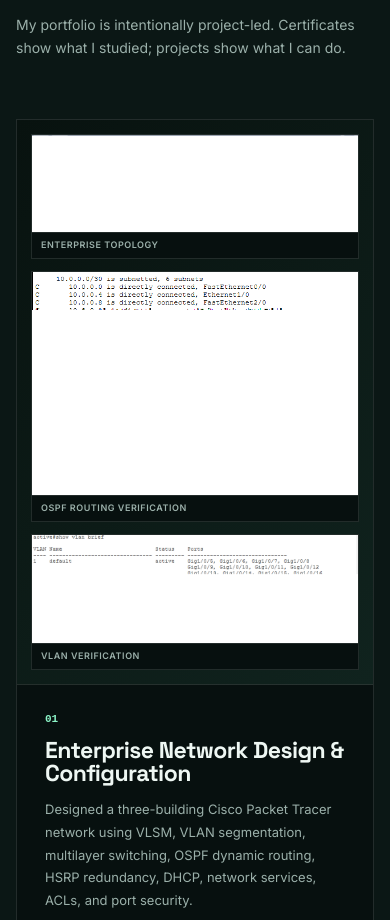
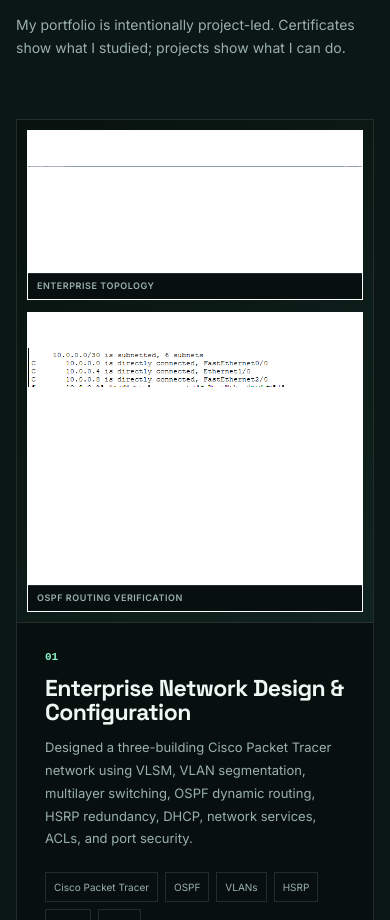
Before and after one commit to omarsherif547/omarsherif547.github.io, a plain HTML site: page index.html in a window 390 px wide. Shown: the part 3084-4004 px from the top of the page. Drawn offline with Linux system fonts and the light colour scheme.

Commit message:
Make project screenshots mobile safe

```diff
--- a/index.html
+++ b/index.html
@@ -8,7 +8,7 @@
   <link rel="preconnect" href="https://fonts.googleapis.com">
   <link rel="preconnect" href="https://fonts.gstatic.com" crossorigin>
   <link href="https://fonts.googleapis.com/css2?family=Inter:wght@400;500;600;700;800&family=Space+Grotesk:wght@500;600;700&display=swap" rel="stylesheet">
-  <link rel="stylesheet" href="styles.css?v=20260916-2" />
+  <link rel="stylesheet" href="styles.css?v=20260916-bgfix" />
 
   <style>
     /* Critical mobile fixes: keep project screenshots visible on phones */
@@ -33,6 +33,14 @@
       .project-shot img,.main-shot img,.project-shot-row img{width:100%!important;height:auto!important;min-height:0!important;max-height:none!important;display:block!important;}
       .project-shot figcaption{font-size:9px!important;padding:7px 9px!important;}
     }
+
+    /* Final mobile image fix: display screenshots as background cards with fixed height */
+    .mobile-safe-gallery{display:flex!important;flex-direction:column!important;gap:14px!important;width:100%!important;padding:16px!important;overflow:visible!important;border-right:1px solid var(--line);background:linear-gradient(135deg,#08120f,#10231e)}
+    .mobile-safe-shot{display:block!important;width:100%!important;min-height:300px!important;background-color:#fff!important;background-repeat:no-repeat!important;background-position:center!important;background-size:contain!important;border:1px solid var(--line)!important;text-decoration:none!important;position:relative!important;overflow:hidden!important}
+    .mobile-safe-shot.ospf-shot{min-height:420px!important}
+    .mobile-safe-shot span{position:absolute;left:0;right:0;bottom:0;padding:8px 10px;color:var(--muted);font:600 10px/1.2 Inter,sans-serif;letter-spacing:.06em;text-transform:uppercase;background:var(--bg);border-top:1px solid var(--line)}
+    @media(max-width:900px){.mobile-safe-gallery{border-right:0!important;border-bottom:1px solid var(--line)!important}.mobile-safe-shot{min-height:220px!important}.mobile-safe-shot.ospf-shot{min-height:360px!important}}
+    @media(max-width:700px){.mobile-safe-gallery{padding:10px!important;gap:12px!important}.mobile-safe-shot{min-height:170px!important}.mobile-safe-shot.ospf-shot{min-height:300px!important}.mobile-safe-shot span{font-size:9px!important;padding:7px 9px!important}}
   </style>
 </head>
 <body>
@@ -107,21 +115,13 @@
         <div class="section-heading split"><div><span>02 / Selected work</span><h2>Projects that show<br><em>how I think.</em></h2></div><p>My portfolio is intentionally project-led. Certificates show what I studied; projects show what I can do.</p></div>
         <div class="project-grid">
           <article class="project featured">
-            <div class="project-gallery" aria-label="Cisco Packet Tracer project screenshots">
-              <figure class="project-shot main-shot">
-                <img src="assets/projects/network-topology.png?v=20260916-2" alt="Three-building Cisco Packet Tracer enterprise network topology" loading="eager" decoding="async">
-                <figcaption>Enterprise topology</figcaption>
-              </figure>
-              <div class="project-shot-row">
-                <figure class="project-shot">
-                  <img src="assets/projects/ospf-routing-table.png?v=20260916-2" alt="Cisco router routing table showing OSPF learned routes" loading="eager" decoding="async">
-                  <figcaption>OSPF routing verification</figcaption>
-                </figure>
-                <figure class="project-shot">
-                  <img src="assets/projects/vlan-configuration.png?v=20260916-2" alt="Cisco show vlan brief output with VLANs 10, 20, and 30" loading="eager" decoding="async">
-                  <figcaption>VLAN verification</figcaption>
-                </figure>
-              </div>
+            <div class="project-gallery mobile-safe-gallery" aria-label="Cisco Packet Tracer project screenshots">
+              <a class="mobile-safe-shot topology-shot" href="/assets/projects/network-topology.png?v=20260916-bgfix" target="_blank" rel="noopener" aria-label="Open enterprise topology screenshot" style="background-image:url('/assets/projects/network-topology.png?v=20260916-bgfix')">
+                <span>Enterprise topology</span>
+              </a>
+              <a class="mobile-safe-shot ospf-shot" href="/assets/projects/ospf-routing-table.png?v=20260916-bgfix" target="_blank" rel="noopener" aria-label="Open OSPF routing table screenshot" style="background-image:url('/assets/projects/ospf-routing-table.png?v=20260916-bgfix')">
+                <span>OSPF routing verification</span>
+              </a>
             </div>
             <div class="project-body"><div class="project-num">01</div><h3>Enterprise Network Design &amp; Configuration</h3><p>Designed a three-building Cisco Packet Tracer network using VLSM, VLAN segmentation, multilayer switching, OSPF dynamic routing, HSRP redundancy, DHCP, network services, ACLs, and port security.</p><div class="tags"><span>Cisco Packet Tracer</span><span>OSPF</span><span>VLANs</span><span>HSRP</span><span>VLSM</span><span>ACLs</span></div><div class="project-footer"><span>Networking Lab</span><a href="https://github.com/omarsherif547/Enterprise-Network-Cisco-Packet-Tracer" target="_blank" rel="noreferrer">GitHub ↗</a></div></div>
           </article>
```
